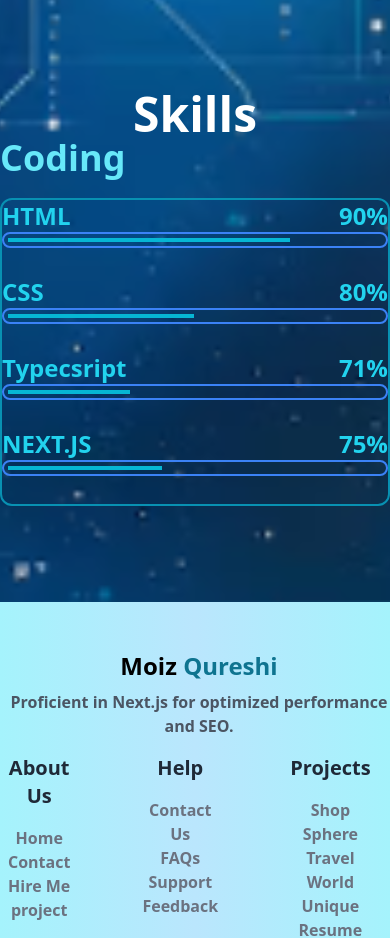
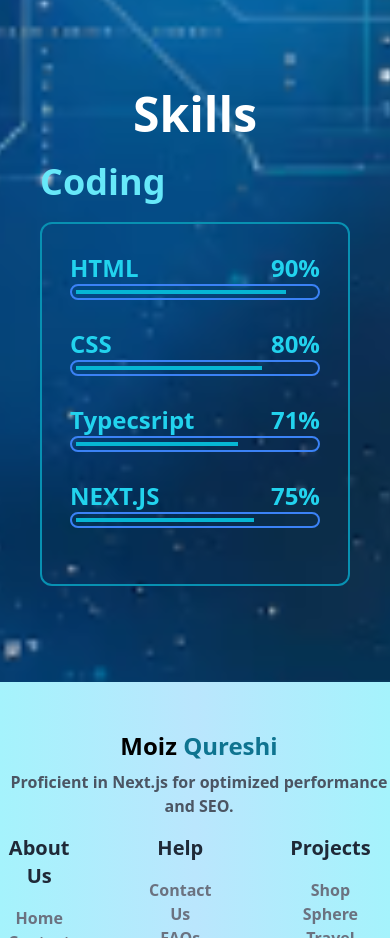
Before and after one commit to MoizQureshi1/tailwind-personal-portfolio, a Next.js app: page /about in a window 390 px wide. Shown: the part 1002-1940 px from the top of the page. Built offline with nearby package versions, Linux system fonts and the light colour scheme.

Commit message:
commint
change

```diff
--- a/src/app/component/skill.tsx
+++ b/src/app/component/skill.tsx
@@ -3,14 +3,14 @@
         <main>
             <div className="pb-24">
                 <h1 className="text-white text-center mt-20 text-5xl font-bold">Skills</h1>
-                <h2 className="text-cyan-300 md:ml-24 mb-5 text-4xl font-bold">Coding</h2>
-                <div className="border-2 border-cyan-600 rounded-xl md:mx-24 md:p-7 md:pl-24 md:mr-36">
+                <h2 className="text-cyan-300 ml-10 mt-6 md:ml-24 mb-5 text-4xl font-bold">Coding</h2>
+                <div className="border-2 border-cyan-600 rounded-xl mx-10 md:mx-24 p-7 md:pl-24 md:mr-36">
                     <div>
                         <div className="flex justify-between text-2xl text-cyan-400 font-semibold">
                             <h2>HTML</h2>
                             <span>90%</span>
                         </div>
-                        <div className="border-2 border-blue-500 rounded-xl p-1 pr-24 mb-7">
+                        <div className="border-2 border-blue-500 rounded-xl p-1 pr-8 lg:pr-24 mb-7">
                             <div className="border-2 border-cyan-500"></div>
                         </div>
                     </div>
@@ -19,7 +19,7 @@
                             <h2>CSS</h2>
                             <span>80%</span>
                         </div>
-                        <div className="border-2 border-blue-500 rounded-xl p-1 pr-48 mb-7">
+                        <div className="border-2 border-blue-500 rounded-xl p-1 pr-14 lg:pr-48 mb-7">
                             <div className="border-2 border-cyan-500"></div>
                         </div>
                     </div>
@@ -28,7 +28,7 @@
                             <h2>Typecsript</h2>
                             <span>71%</span>
                         </div>
-                        <div className="border-2 border-blue-500 rounded-xl p-1 pr-64 mb-7">
+                        <div className="border-2 border-blue-500 rounded-xl p-1 pr-20 lg:pr-64 mb-7">
                             <div className="border-2 border-cyan-500"></div>
                         </div>
                     </div>
@@ -37,7 +37,7 @@
                             <h2>NEXT.JS</h2>
                             <span>75%</span>
                         </div>
-                        <div className="border-2 border-blue-500 rounded-xl p-1 pr-56 mb-7">
+                        <div className="border-2 border-blue-500 rounded-xl p-1 pr-16 lg:pr-56 mb-7">
                             <div className="border-2 border-cyan-500"></div>
                         </div>
                     </div>
```
